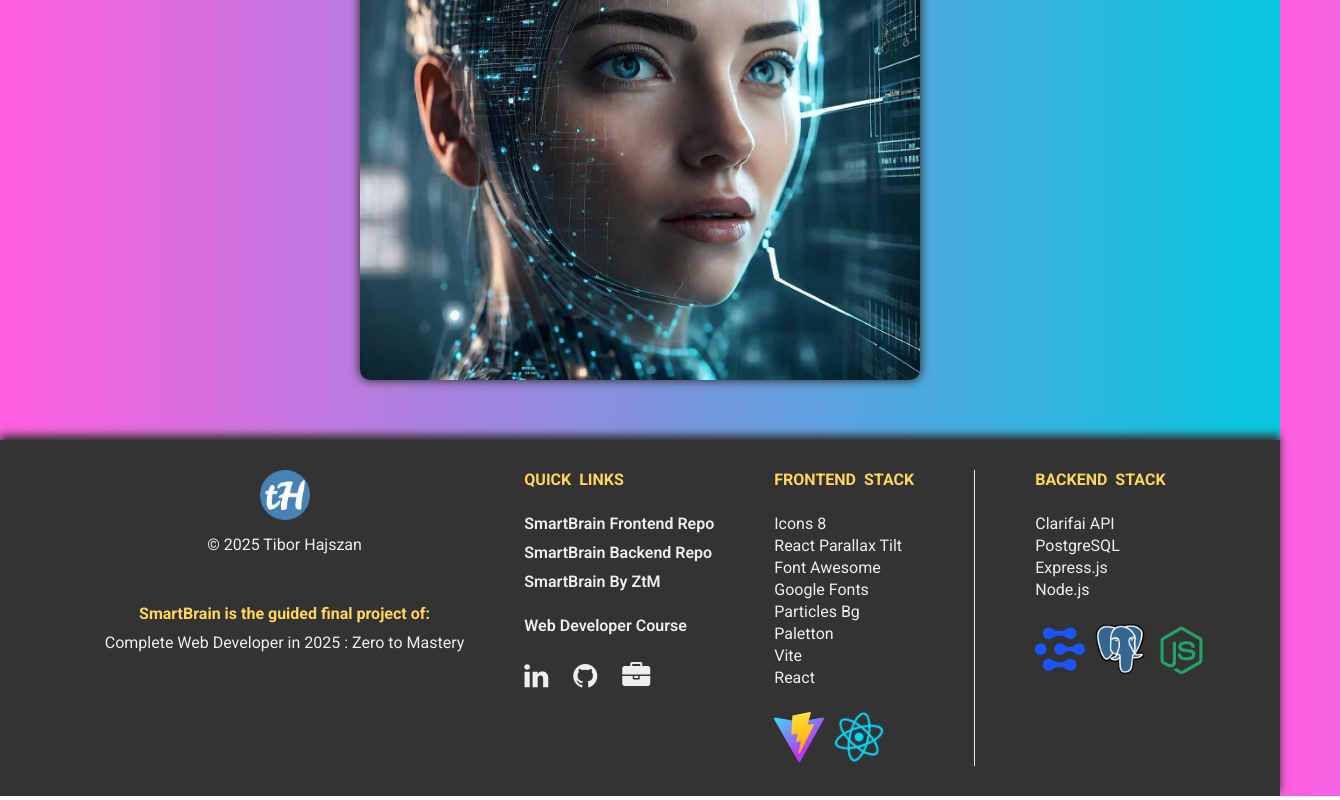
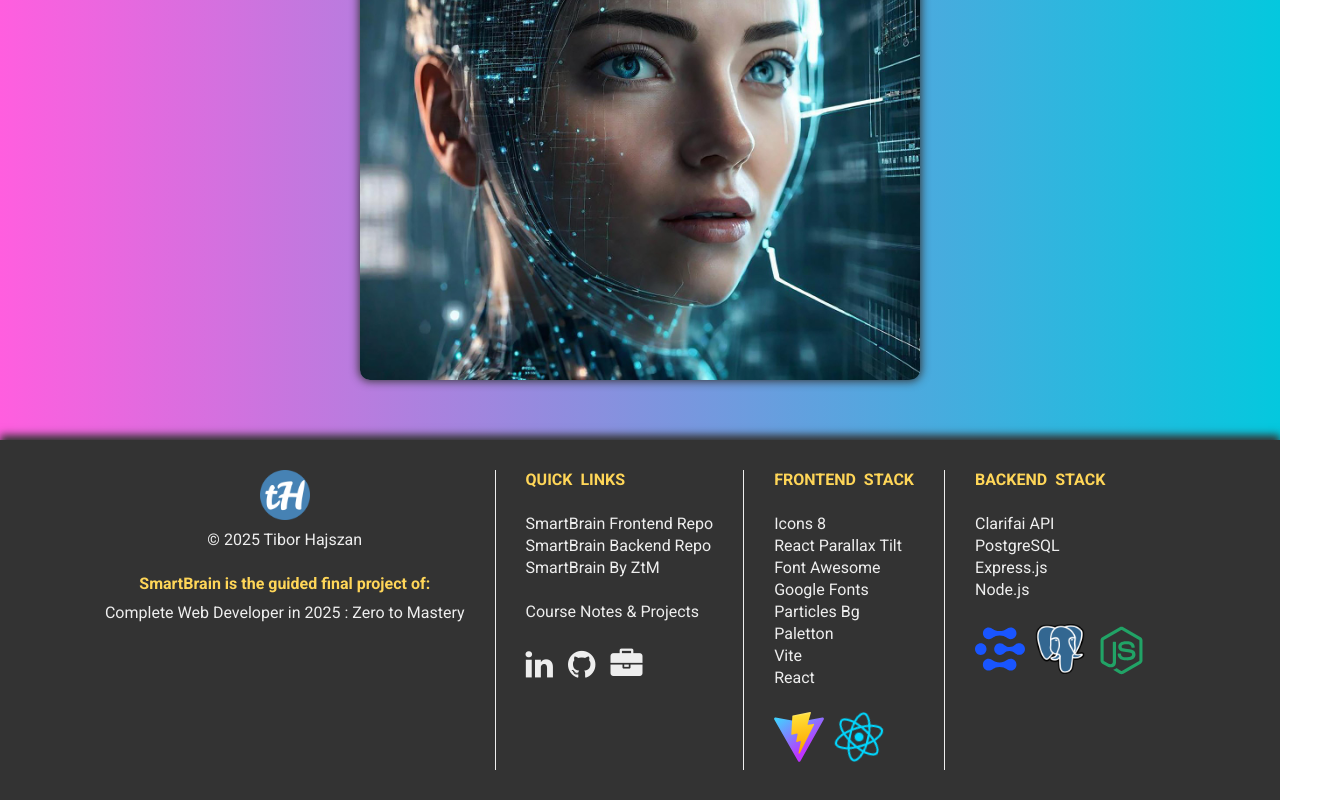
Before and after one commit to tiborhajszan/smartbrain, a React (Vite) app: page / in a window 1280 px wide. Shown: the part 730-1530 px from the top of the page, 1340 px wide, since content can reach past the window. Built offline with nearby package versions, Linux system fonts and the light colour scheme.

Commit message:
FooterBar : developed...

```diff
--- a/src/footer/Copyright.css
+++ b/src/footer/Copyright.css
@@ -3,35 +3,27 @@
 ##  Final Project | SmartBrain | Copyright Component Styles
 ######################################################################################################################*/
 
-.copyright img { /*---------------------------------------------------------------------------------------------------*/
-  display: block; height: 50px;
-  margin: 0 auto 15px;
+.copyright > img { /*-------------------------------------------------------------------------------------------------*/
+  display: block;
+  width: 50px;
+  height: 50px;
+  margin: 0 auto 10px;
 }
 
-.copyright a { /*-----------------------------------------------------------------------------------------------------*/
+.copyright > a { /*---------------------------------------------------------------------------------------------------*/
   display: block;
-  margin-bottom: 50px;
-  color: #eee; font-size: 16px; font-weight: 400; text-decoration: none;
+  margin-bottom: 25px;
 }
-@media only screen and (max-width: 900px) { .copyright a {
+.copyright > a:last-child {
+  margin-bottom: 0;
+}
+.copyright > p {
   margin-bottom: 10px;
-}}
-.copyright a:hover {
-  color: #6aa0cc;
-}
-.copyright a:active {
-  color: #ff8a58;
-}
-
-.copyright p { /*-----------------------------------------------------------------------------------------------------*/
-  margin-bottom: 10px;
-  color: #ffd658; font-size: 16px; font-weight: 700;
+  color: #ffd658;
+  font-size: 16px;
+  font-weight: 700;
 }
 .copyright a,
 .copyright p {
   text-align: center;
 }
-
-.copyright a:last-of-type { /*----------------------------------------------------------------------------------------*/
-  margin-bottom: 0;
-}
--- a/src/footer/Copyright.jsx
+++ b/src/footer/Copyright.jsx
@@ -3,14 +3,15 @@
 //  Final Project | SmartBrain | Copyright Component Logic
 //######################################################################################################################
 
+import logoTH from "/src/assets/tH.svg";
 import "./Copyright.css";
 
 // copyright component renderer ########################################################################################
 
 export default function Copyright() {
   return (
-    <div className="copyright">
-      <img src="/tH.svg" alt="Tibor Hajszan Logo" />
+    <div className="footer-item copyright">
+      <img src={logoTH} alt="Tibor Hajszan Logo" />
       <a href="https://www.linkedin.com/in/tibor-hajszan/" target="_blank">
         &copy; 2025 Tibor Hajszan
       </a>
--- a/src/footer/FooterBar.css
+++ b/src/footer/FooterBar.css
@@ -3,13 +3,12 @@
 ##  Final Project | SmartBrain | Footer Bar Component Styles
 ######################################################################################################################*/
 
-footer {
+footer { /*-----------------------------------------------------------------------------------------------------------*/
   box-shadow: 0 -5px 8px #333;
   background-color: #333;
 }
-
 footer > div {
-  width: 100%;
+  width: calc(100% - 60px);
   max-width: calc(1440px - 60px);
   display: flex;
   flex-wrap: wrap;
@@ -17,12 +16,51 @@ footer > div {
   padding: 30px;
   justify-content: center;
   align-items: flex-start;
-  gap: 60px;
+  gap: 30px;
 }
-/* @media only screen and (max-width: 900px) { footer > div {
-  max-width: 500px;
-}}
-@media only screen and (max-width: 500px) { footer > div {
+/* @media only screen and (max-width: 1140px) { footer > div {
+  max-width: 700px;
+}} */
+/* @media only screen and (max-width: 500px) { footer > div {
   flex-direction: column;
   align-items: center;
 }} */
+
+.footer-item { /*-----------------------------------------------------------------------------------------------------*/
+  height: 300px;
+  border-right: 1px solid #eee;
+  padding-right: 30px;
+}
+
+.footer-item > h2 { /*------------------------------------------------------------------------------------------------*/
+  margin-bottom: 25px;
+  color: #ffd658;
+  font-size: 16px;
+  font-weight: 700;
+  text-transform: uppercase;
+}
+
+.footer-item > ul { /*------------------------------------------------------------------------------------------------*/
+  list-style: none;
+}
+.footer-item > ul > li {
+  margin-bottom: 3px;
+}
+.footer-item > ul > li:last-child {
+  margin-bottom: 25px;
+}
+/* @media only screen and (max-width: 500px) { .links p, .links li {
+  text-align: center;
+}} */
+.footer-item a {
+  color: #eee;
+  font-size: 16px;
+  font-weight: 400;
+  text-decoration: none;
+}
+.footer-item a:hover {
+  color: #6aa0cc;
+}
+.footer-item a:active {
+  color: #ff8a58;
+}
--- a/src/footer/FooterBar.jsx
+++ b/src/footer/FooterBar.jsx
@@ -4,7 +4,7 @@
 //######################################################################################################################
 
 import Copyright from "./Copyright.jsx";
-import Links from "./Links.jsx";
+import QuickLinks from "./QuickLinks.jsx";
 import FrontEnd from "./FrontEnd.jsx";
 import BackEnd from "./BackEnd.jsx";
 import "./FooterBar.css";
@@ -16,7 +16,7 @@ export default function FooterBar() {
     <footer>
       <div>
         <Copyright />
-        <Links />
+        <QuickLinks />
         <FrontEnd />
         <BackEnd />
       </div>
--- a/src/footer/FrontEnd.css
+++ b/src/footer/FrontEnd.css
@@ -4,8 +4,9 @@
 ######################################################################################################################*/
 
 .front-end { /*-------------------------------------------------------------------------------------------------------*/
-  width: 200px;
+  height: 300px;
   border-right: 1px solid #eee;
+  padding-right: 30px;
 }
 
 .front-end > p { /*---------------------------------------------------------------------------------------------------*/
--- a/src/footer/Links.css
+++ /dev/null
@@ -1,46 +0,0 @@
-/*######################################################################################################################
-##  Complete Web Developer in 2025: Zero to Mastery
-##  Final Project | SmartBrain | Links Component Styles
-######################################################################################################################*/
-
-.links p { /*---------------------------------------------------------------------------------------------------------*/
-  margin-bottom: 25px;
-  color: #ffd658; font-size: 16px; font-weight: 700; text-transform: uppercase;
-}
-
-.links ul { /*--------------------------------------------------------------------------------------------------------*/
-  list-style: none;
-}
-.links li {
-  margin-bottom: 10px;
-}
-.links li:nth-of-type(3) {
-  margin-bottom: 25px;
-}
-.links li:last-of-type {
-  margin-bottom: 25px;
-}
-@media only screen and (max-width: 500px) { .links p, .links li {
-  text-align: center;
-}}
-
-.links a { /*---------------------------------------------------------------------------------------------------------*/
-  color: #eee; font-size: 16px; font-weight: 600; text-decoration: none;
-}
-.links a:hover {
-  color: #6aa0cc;
-}
-.links a:active {
-  color: #ff8a58;
-}
-
-.links div { /*-------------------------------------------------------------------------------------------------------*/
-  display: flex;
-  justify-content: flex-start; gap: 25px;
-}
-@media only screen and (max-width: 500px) { .links div {
-  justify-content: center;
-}}
-.links div a {
-  font-size: 28px;
-}
--- /dev/null
+++ b/src/footer/QuickLinks.css
@@ -0,0 +1,20 @@
+/*######################################################################################################################
+##  Complete Web Developer in 2025: Zero to Mastery
+##  Final Project | SmartBrain | Quick Links Component Styles
+######################################################################################################################*/
+
+.quick-links > ul > li:nth-child(3) { /*------------------------------------------------------------------------------*/
+  margin-bottom: 25px;
+}
+
+.quick-links > div { /*-----------------------------------------------------------------------------------------------*/
+  display: flex;
+  justify-content: flex-start;
+  gap: 15px;
+}
+/* @media only screen and (max-width: 500px) { .links div {
+  justify-content: center;
+}} */
+.quick-links > div > a {
+  font-size: 32px;
+}
--- a/src/footer/Links.jsx
+++ b/src/footer/QuickLinks.jsx
@@ -1,13 +1,13 @@
 //######################################################################################################################
 //  Complete Web Developer in 2025: Zero to Mastery
-//  Final Project | SmartBrain | Links Component Logic
+//  Final Project | SmartBrain | Quick Links Component Logic
 //######################################################################################################################
 
-import "./Links.css";
+import "./QuickLinks.css";
 
 // links component renderer ############################################################################################
 
-export default function Links() {
+export default function QuickLinks() {
 
   // links array -------------------------------------------------------------------------------------------------------
 
@@ -15,7 +15,7 @@ export default function Links() {
     {key: "l1", href: "https://github.com/tiborhajszan/smartbrain", text: "SmartBrain Frontend Repo"},
     {key: "l2", href: "https://github.com/tiborhajszan/smartbrain-api", text: "SmartBrain Backend Repo"},
     {key: "l3", href: "#", text: "SmartBrain By ZtM"},
-    {key: "l4", href: "https://tiborhajszan.github.io/ZtmCourse_WebDeveloper", text: "Web Developer Course"}
+    {key: "l4", href: "https://tiborhajszan.github.io/ZtmCourse_WebDeveloper", text: "Course Notes & Projects"}
   ];
 
   // icons array -------------------------------------------------------------------------------------------------------
@@ -29,8 +29,8 @@ export default function Links() {
   // rendering component -----------------------------------------------------------------------------------------------
 
   return (
-    <div className="links">
-      <p>Quick&nbsp;&nbsp;Links</p>
+    <div className="footer-item quick-links">
+      <h2>Quick&nbsp;&nbsp;Links</h2>
       <ul>{linksArray.map(link => {
         return <li key={link.key}><a href={link.href} target="_blank">{link.text}</a></li>;
       })}</ul>
```
Also changed, not shown: src/assets/tH.svg (renamed from public/tH.svg).
